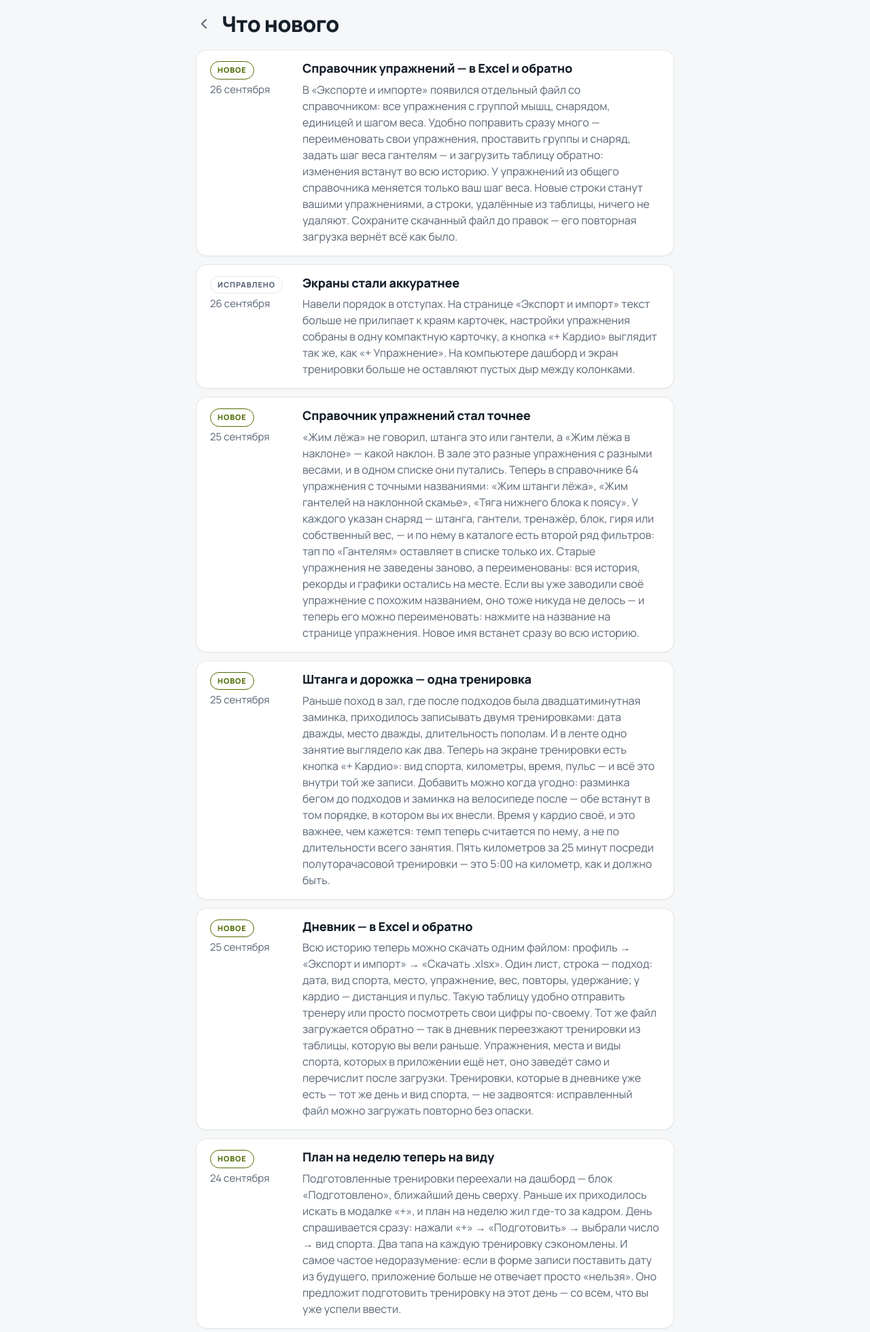
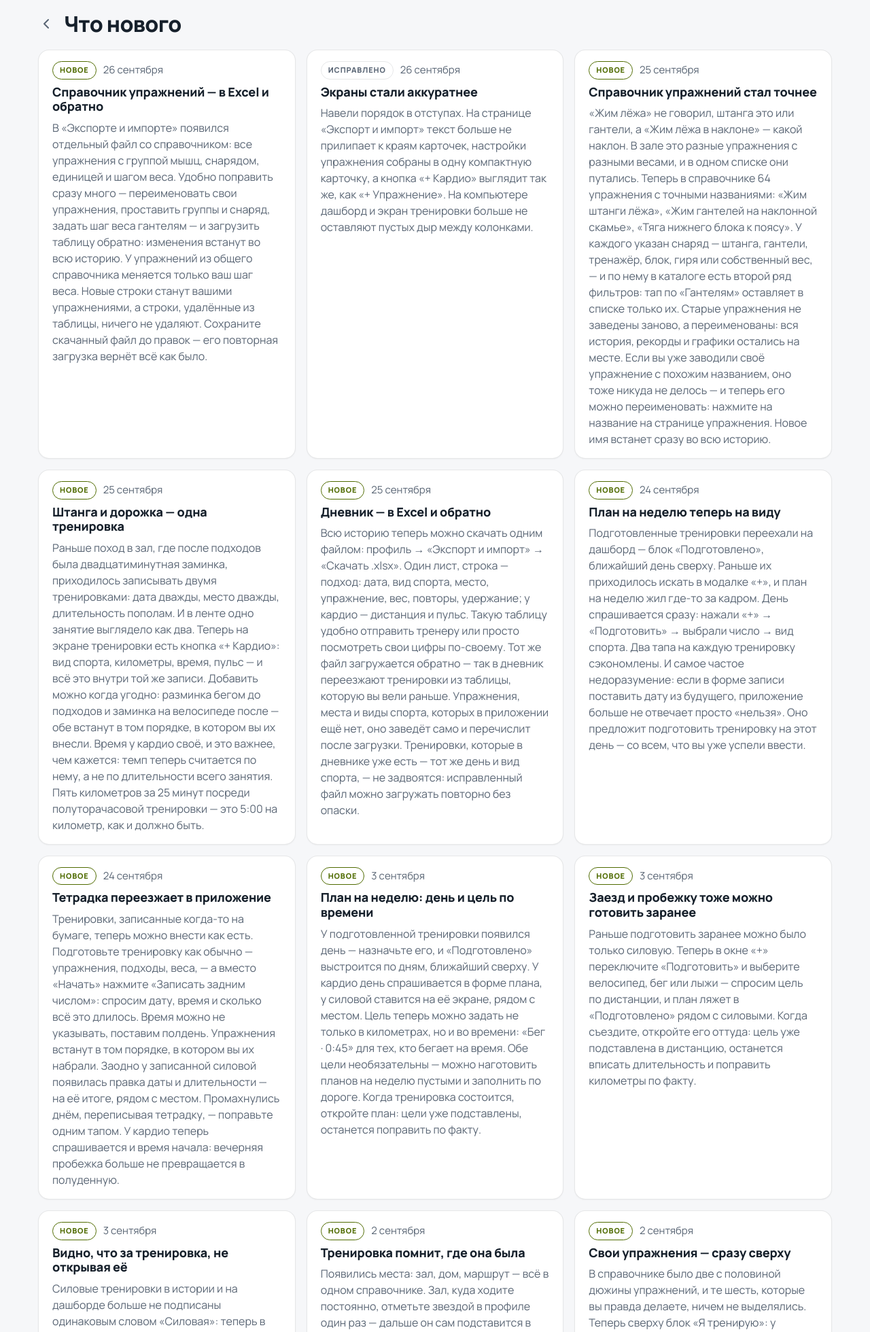
Before and after one commit to romanpaltsev/trainova, a Django app: page /changelog/ in a window 1280 px wide. Shown: the part 76-2036 px from the top of the page at 68% size. Run offline with Django 5.2, Linux system fonts and the light colour scheme; the visitor is signed in with stand-in values (Sample User, id 1); data comes from the database, SQL or seed files in the repository; parts of the project's set-up code (start-up, migrations or seed data) failed here and were passed over; some libraries are stand-ins or nearby versions.

Commit message:
что нового доской карточек
На ПК новости — доска по рядам (2 колонки с 768, 3 с 1200): новое слева
сверху, дальше по строке, хронология читается от новой к старой; таймлайн
с рейкой дат на 1200 убран. Узкая мера app-main-read и её токен больше
никому не нужны и удалены. Мобильная геометрия сверена.

Co-Authored-By: Claude Opus 5.5 <noreply@anthropic.com>

```diff
--- a/static/css/app.css
+++ b/static/css/app.css
@@ -1996,6 +1996,9 @@ a.btn {
   padding: var(--app-space-4) var(--app-card-inset);
   margin-bottom: 0.75rem;
 }
+
+/* Обёртка ленты новостей: на телефоне бокса не образует, на ПК — доска. */
+.app-news-list { display: contents; }
 
 .app-news-head {
   display: flex;
@@ -2446,7 +2449,6 @@ a.btn {
   }
   .app-main-dialog { --app-measure: var(--app-measure-narrow); }
   .app-main-form { --app-measure: var(--app-measure-form); }
-  .app-main-read { --app-measure: var(--app-measure-read); }
 
   /* ---------- Форма кардио и плана: две колонки ----------
 
@@ -2461,6 +2463,18 @@ a.btn {
     align-items: start;
   }
   .app-form-col { display: block; min-width: 0; }
+
+  /* ---------- «Что нового»: доска карточек ----------
+
+     По рядам, а не колонками: новое слева сверху, дальше по строке —
+     хронология читается от новой к старой. Карточки ряда одной высоты. */
+  .app-news-list {
+    display: grid;
+    grid-template-columns: repeat(var(--app-board-cols), minmax(0, 1fr));
+    gap: var(--app-space-4);
+  }
+  .app-news-list > .app-news { margin-bottom: 0; }
+  .app-news-list > .app-empty { grid-column: 1 / -1; }
 
   /* ---------- Справочники и обмен данными ----------
 
@@ -2856,27 +2870,6 @@ a.btn {
     font-weight: 700;
     line-height: 1.2;
   }
-
-  /* «Что нового» таймлайном: даты выстраиваются в рейку слева, текст держит
-     комфортную для чтения меру. Двухколоночная «газета» здесь не годится —
-     хронология в колонках читается неверно. */
-  .app-news {
-    display: grid;
-    grid-template-columns: 7rem minmax(0, 1fr);
-    column-gap: var(--app-space-6);
-    margin-bottom: var(--app-space-3);
-  }
-
-  .app-news-head {
-    grid-row: 1 / 3;
-    flex-direction: column;
-    align-items: flex-start;
-    gap: var(--app-space-1);
-    margin-bottom: 0;
-  }
-
-  .app-news-title,
-  .app-news-body { grid-column: 2; }
 
   /* ---------- Справочник упражнений: мастер-деталь ---------- */
 
--- a/static/css/tokens.css
+++ b/static/css/tokens.css
@@ -109,7 +109,6 @@
      разные раскладки. */
   --app-measure-narrow: 26rem;
   --app-measure-form: 34rem;
-  --app-measure-read: 44rem;
   --app-measure-dual: 70rem;
   /* Предел страницы на ПК — 1600px: на 1920 остаются поля, а строки и сетки
      ещё не растягиваются до нечитаемых. По нему же выровнена шапка. */
--- a/templates/workouts/changelog.html
+++ b/templates/workouts/changelog.html
@@ -1,8 +1,6 @@
 {% extends "base.html" %}
 
 {% block title %}Что нового · Дневник тренировок{% endblock %}
-
-{% block main_class %}app-main-read{% endblock %}
 
 {% block content %}
 <div class="app-screen-head">
@@ -15,6 +13,13 @@
   <h1 class="app-page-title mb-0">Что нового</h1>
 </div>
 
+{% comment %}
+  На ПК новости — доска карточек по рядам: новое слева сверху, дальше по
+  строке. Колонки-«газета» здесь не годятся — хронология читалась бы сверху
+  вниз по первой колонке, а не от новой к старой. На телефоне обёртка
+  не образует бокса.
+{% endcomment %}
+<div class="app-news-list">
 {% for entry in entries %}
   <article class="app-card app-news">
     <div class="app-news-head">
@@ -27,4 +32,5 @@
 {% empty %}
   {% include "includes/empty_state.html" with text="Пока никаких новостей." %}
 {% endfor %}
+</div>
 {% endblock %}
```
